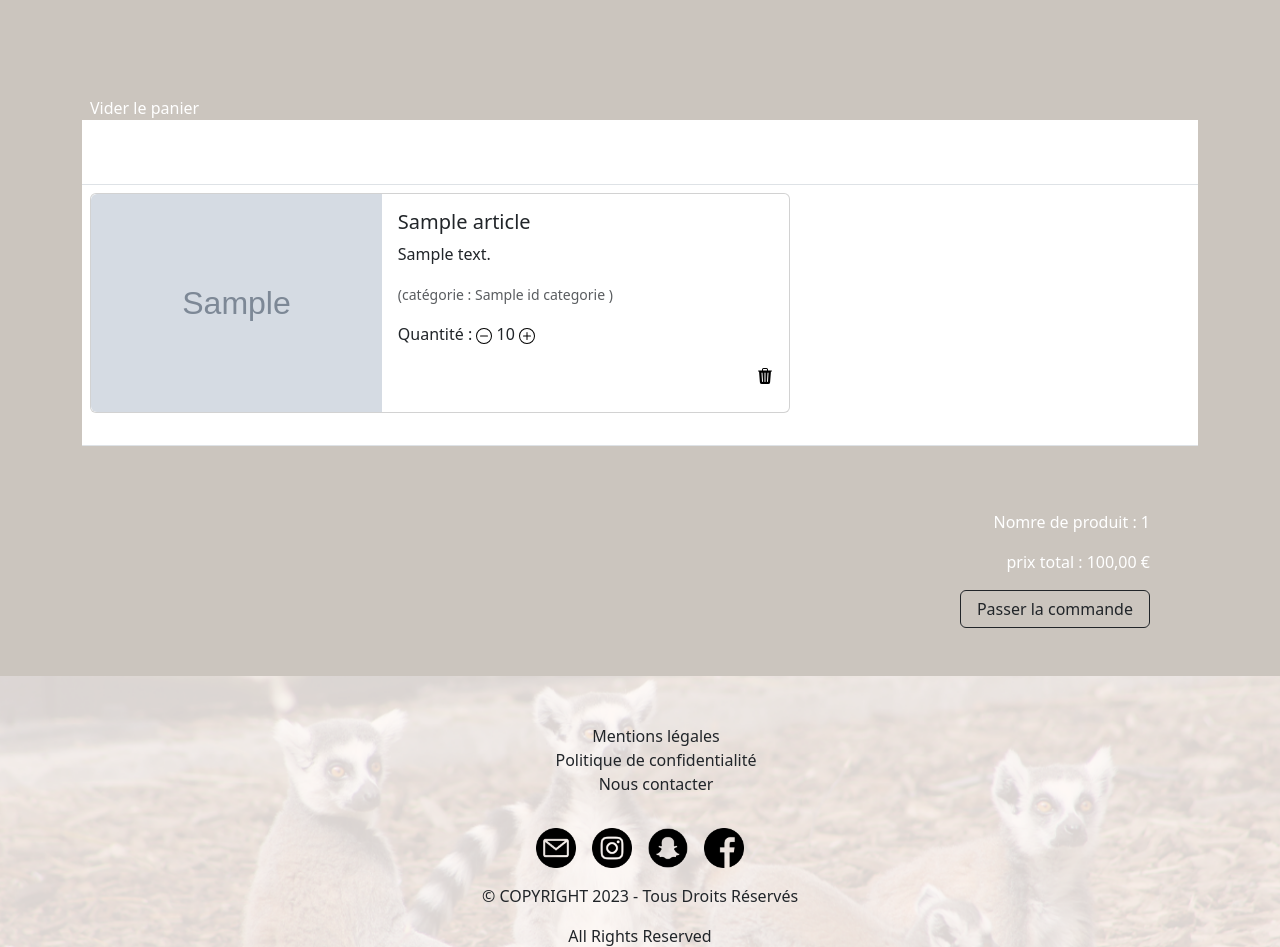
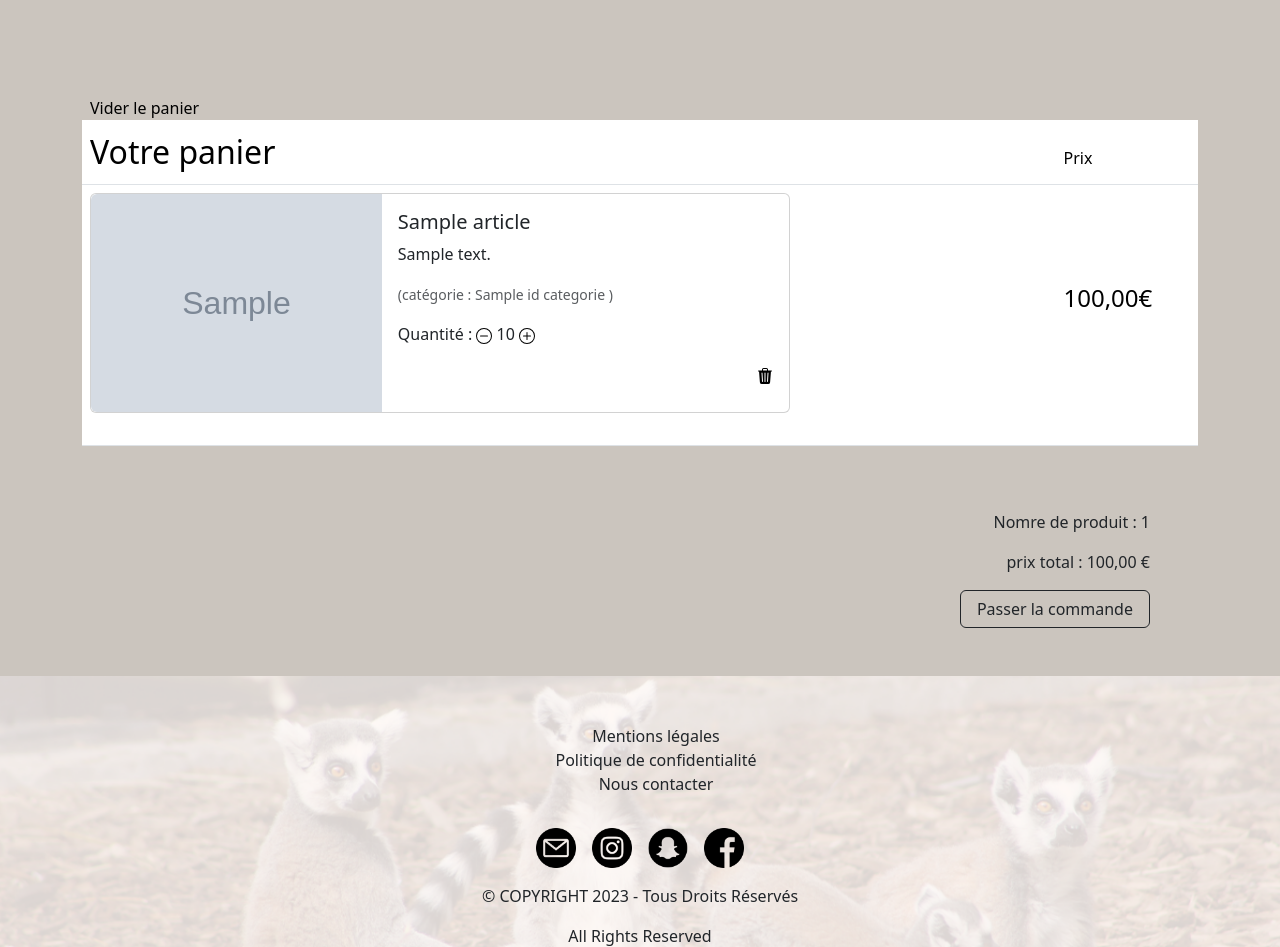
Before and after one commit to DyAnah01/madavente, a Symfony app: template templates/cart/index.html.twig in a window 1280 px wide. Shown: the part 184-1131 px from the top of the page. Run offline with Twig, Linux system fonts and the light colour scheme; the template is opened without the code that fills it: most values are stand-ins (such as "Sample title", 1, 10 or a date in 2020); grey boxes marked "Sample" are stand-in pictures; some libraries are stand-ins or nearby versions.

Commit message:
modif color text

```diff
--- a/templates/cart/index.html.twig
+++ b/templates/cart/index.html.twig
@@ -12,13 +12,13 @@
 
 <div class="d-flex flex-column justify-content-center p-5">
 </div>
-      <a href=" {{ path('delete_all_cart') }} " class="text-center text-decoration-none text-white ps-2" title="Tout supprimer">Vider le panier</a>
+      <a href=" {{ path('delete_all_cart') }} " class="text-center text-decoration-none text-black ps-2" title="Tout supprimer">Vider le panier</a>
 
     <table class="table">
       <thead>
         <tr>
-          <th scope="col" class="text-white fs-2">Votre panier</th>
-          <th class="text-white"> Prix</th>
+          <th scope="col" class="fs-2">Votre panier</th>
+          <th class=""> Prix</th>
         </tr>
 
       </thead>
@@ -62,7 +62,7 @@
               </div>
             </div>
           </th>
-          <td class="fs-4 text-white">
+          <td class="fs-4">
             {# Le prix #}
             {{ (item.article.prix * item.quantity)|number_format(2, ',' , '.') }}€
           </td>
@@ -73,8 +73,8 @@
     <div class="d-flex flex-column justify-content-end align-items-end p-5">
       {# {% set prixTotal = prixTotal + (item.article.prix * item.quantity) %} #}
 
-      <p class="text-white"> Nomre de produit : {{ cart|length}} </p>
-      <p class="text-white"> prix total : {{ (total)|number_format(2, ',' , '.')}} €</p>
+      <p class=""> Nomre de produit : {{ cart|length}} </p>
+      <p class=""> prix total : {{ (total)|number_format(2, ',' , '.')}} €</p>
       <a href="" class="px-3 btn btn-outline-dark">Passer la commande</a>
 
     </div>
--- a/templates/home/index.html.twig
+++ b/templates/home/index.html.twig
@@ -5,7 +5,7 @@
 {% block body %}
 {# {{ dump(articles) }} #}
 {% for notification in app.flashes('success') %}
-    <div class="alert alert-success col-md-6 mx-auto text-center disparition pt-2">
+    <div class="alert alert-success col-md-6 mx-auto text-center disparition">
         {{ notification }}
     </div>
 {% endfor %}
```
